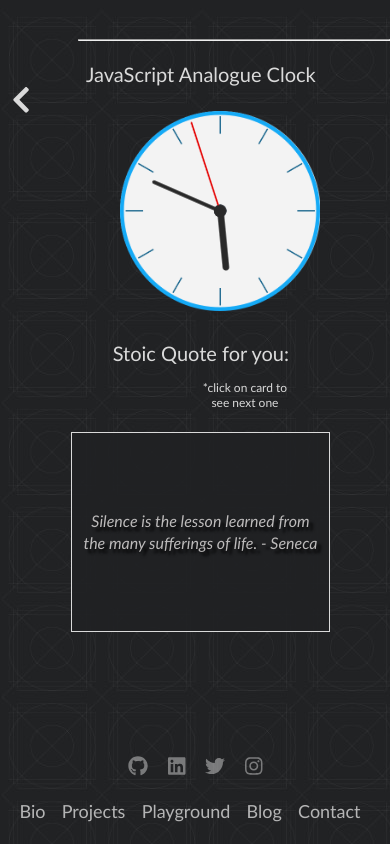
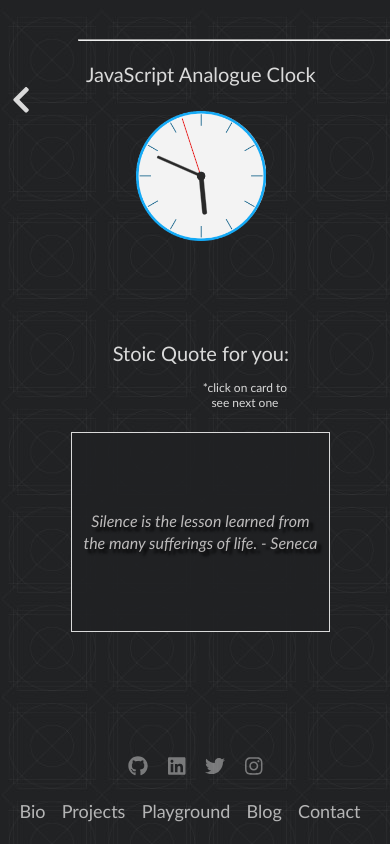
Before and after one commit to sagdish/dev-portfolio, a React (Create React App) app: page /play in a window 390 px wide. Built offline with nearby package versions, Linux system fonts and the light colour scheme.

Commit message:
add clock to carousel, css tweak, other responsive work

```diff
--- a/src/App.css
+++ b/src/App.css
@@ -145,6 +145,7 @@
   text-align: center;
   /* border: 1px solid #353639; */
   border-radius: 1%;
+  cursor: grab;
 }
 
 .image {
--- a/src/components/Carousel.js
+++ b/src/components/Carousel.js
@@ -9,6 +9,7 @@ import { FontAwesomeIcon } from '@fortawesome/react-fontawesome';
 import { faAngleLeft, faAngleRight } from '@fortawesome/free-solid-svg-icons';
 
 import Stoic from './Stoic';
+import Clock from './Clock';
 import {ReactComponent as Logo} from '../img/logoSvgLg.svg'
 import image1 from '../img/project1j.jpg'
 import image2 from '../img/project2j.jpg'
@@ -40,7 +41,7 @@ function Carousel() {
           naturalSlideWidth={16}
           naturalSlideHeight={9.5}
           isPlaying={false}
-          totalSlides={4}
+          totalSlides={5}
           currentSlide={slide}
           hasMasterSpinner={false}
           infinite={true}
@@ -69,10 +70,27 @@ function Carousel() {
               </Slide>
 
               <Slide index={2} className='slide'>
+                <div style={{
+                      display: 'flex',
+                      flexDirection: 'column',
+                      justifyContent: 'center',
+                      alignItems: 'center',
+                      width: '100%',
+                      height: '100%',
+                    }}>
+                  <h1 style={{
+                    fontWeight: 'lighter',
+                    marginBottom: "20px"
+                  }}>What time is it?</h1>
+                  <Clock />
+                </div>
+              </Slide>
+
+              <Slide index={3} className='slide'>
                   <Image src={image1} className='image' />
               </Slide>
 
-              <Slide index={3} className='slide'>
+              <Slide index={4} className='slide'>
                   <Image src={image2} className='image' />
               </Slide>
 
--- a/src/components/Clock.js
+++ b/src/components/Clock.js
@@ -37,7 +37,6 @@ function Clock(props) {
 
 
   return (
-    <div className='container'>
       <div className='clock'>
         <img className='hand hour' src={hour} alt=''
           style={{height: '30%'}}
@@ -52,8 +51,6 @@ function Clock(props) {
           ref={secondRef}
         />
       </div>
-
-    </div>
   );
 }
 
--- a/src/components/style.css
+++ b/src/components/style.css
@@ -125,10 +125,10 @@
   .card {
     font-size: 16px !important;
   }
-  .clock {
+  /* .clock {
     width: 200px;
     height: 200px;
-  }
+  } */
   .container {
     left: 25%;
   }
--- a/src/pages/Play.js
+++ b/src/pages/Play.js
@@ -36,7 +36,18 @@ function Work(props) {
           }}>
             JavaScript Analogue Clock
           </div>
-          <Clock />
+
+          <div style={{
+            position: 'absolute',
+            top: '10%',
+            left: '30%',
+            display: 'flex',
+            flexDirection: 'column',
+            alignItems: 'center',
+            justifyContent: 'center'
+          }}>
+            <Clock />
+          </div>
 
           <div className='laptopImage'>
             <div style={{
```
